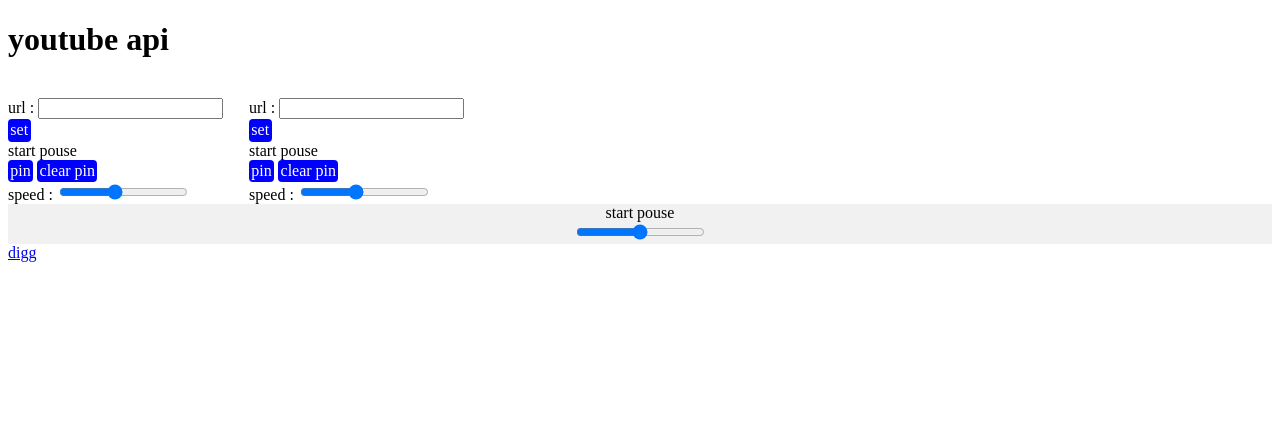
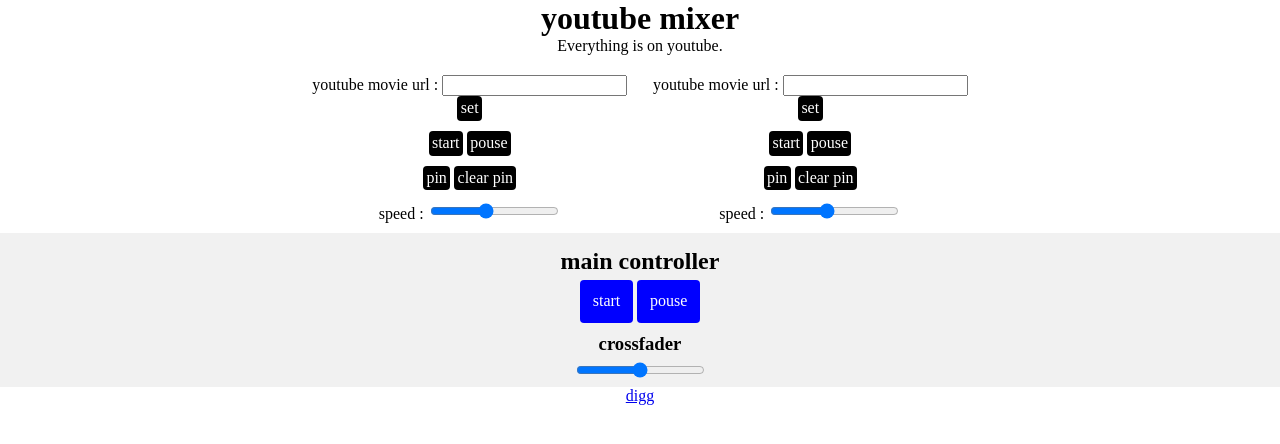
Before and after one commit to octps/youtube, a PHP site: page / in a window 1280 px wide. Shown: the top 444 px of the page. Run offline with PHP 8.4, Linux system fonts and the light colour scheme; some libraries are stand-ins or nearby versions.

Commit message:
#1 見た目調整 keyでバック

```diff
--- a/css/index.css
+++ b/css/index.css
@@ -1,5 +1,14 @@
 @charset "utf-8";
 
+html,body {
+    margin: 0;
+    padding: 0;
+}
+
+.main {
+    width:auto;
+    text-align: center;
+}
 .inline-block {
 	display: inline-block;
 }
@@ -10,16 +19,45 @@
     font-size: 1rem;
     color: #fff;
     text-align: center;
-    background-color: blue;
+    background-color: black;
     border: none;
     border-radius: 4px;
     padding: 1%;
     cursor: pointer;
 }
 
+.part {
+    background-color: blue;
+}
 
 .main_controller {
 	width:100%;
 	background: #f1f1f1;
 	text-align: center;
+    padding: 5px 0;
 }
+
+h2,
+h3 {
+    margin: 10px 0 5px;
+}
+
+h1,
+p {
+    margin: 0;
+}
+
+header {
+    margin: 0 0 5px;
+    padding: 0 0 5px;
+    text-align: center;
+}
+
+footer {
+    margin: 0 0 10px;
+    text-align: center;
+}
+
+.controller div {
+    margin: 3% 0;
+}
--- a/index.html
+++ b/index.html
@@ -1,22 +1,27 @@
 <!DOCTYPE html>
-<html>
+<html lang="en">
 <head>
 <meta charset="utf-8" />
-<title>youtube api</title>
+<title>youtube mixer</title>
 <link rel='stylesheet' href='/css/index.css' type='text/css' media='all' />
 <script src="http://ajax.googleapis.com/ajax/libs/jquery/1.11.1/jquery.min.js"></script>
 </head>
 <body>
-<h1>youtube api</h1>
+<header>
+	<h1>youtube mixer</h1>
+	<p>Everything is on youtube.</p>
+</header>
+<div class="main">
 	<div class="inline-block">
-	<div id="player1" class="ytPlayer1"></div><br>
+		<div id="player1" class="ytPlayer1"></div>
+		<div class="controller">
 			<div>
-		url : <input type="text" value="">
+				youtube movie url : <input type="text" value="">
 				<span class="button" id="set1">set</span>
 			</div>
 			<div>
-		<span id="start1">start</span>
-		<span id="stop1">pouse</span>
+				<span class="button" id="start1">start</span>
+				<span class="button" id="stop1">pouse</span>
 			</div>
 			<div>
 				<span class="button" id="break1">pin</span>
@@ -29,15 +34,17 @@
 				volume : <input type="range" id="volume1" min="0" max="100" step="0" value="100">
 			</div> -->
 		</div>
+	</div>
 	<div class="inline-block">
-	<div id="player2" class="ytPlayer2"></div><br>
+		<div id="player2" class="ytPlayer2"></div>
+		<div class="controller">
 			<div>
-		url : <input type="text" value="">
+				youtube movie url : <input type="text" value="">
 				<span class="button" id="set2">set</span>
 			</div>
 			<div>
-		<span id="start2">start</span>
-		<span id="stop2">pouse</span>
+				<span class="button" id="start2">start</span>
+				<span class="button" id="stop2">pouse</span>
 			</div>
 			<div>
 				<span class="button" id="break2">pin</span>
@@ -50,6 +57,8 @@
 				volume : <input type="range" id="volume2" min="0" max="100" step="0" value="100">
 			</div> -->
 		</div>
+	</div>
+</div>
 
 <!-- <button id="play">再生</button>
 <button id="pause">一時停止</button>
@@ -59,16 +68,18 @@
 <button id="voldown">音量ダウン</button>
 <button id="mute">ミュート</button> -->
 <div class="main_controller" >
-	<span id="all_start">start</span>
-	<span id="all_pouse">pouse</span>
+	<h2>main controller</h2>
+	<span class="button part" id="all_start">start</span>
+	<span class="button part" id="all_pouse">pouse</span>
 	<div>
+		<h3>crossfader</h3>
 		<input type="range" id="crossfader" min="-100" max="100" step="0" value="0">
 	</div>
 </div>
+<footer>
+	<a href="https://www.youtube.com/" target="_blank">digg</a>
+</footer>
 
-<div class="digg">
-<a href="https://www.youtube.com/" target="_blank">digg</a>
-</div>
 <script src="/js/youtube.js"></script>
 
 </body>
```
Also changed, not shown: js/youtube.js (+35 -16 lines). Lines whose indentation alone changed are shown as unchanged.
